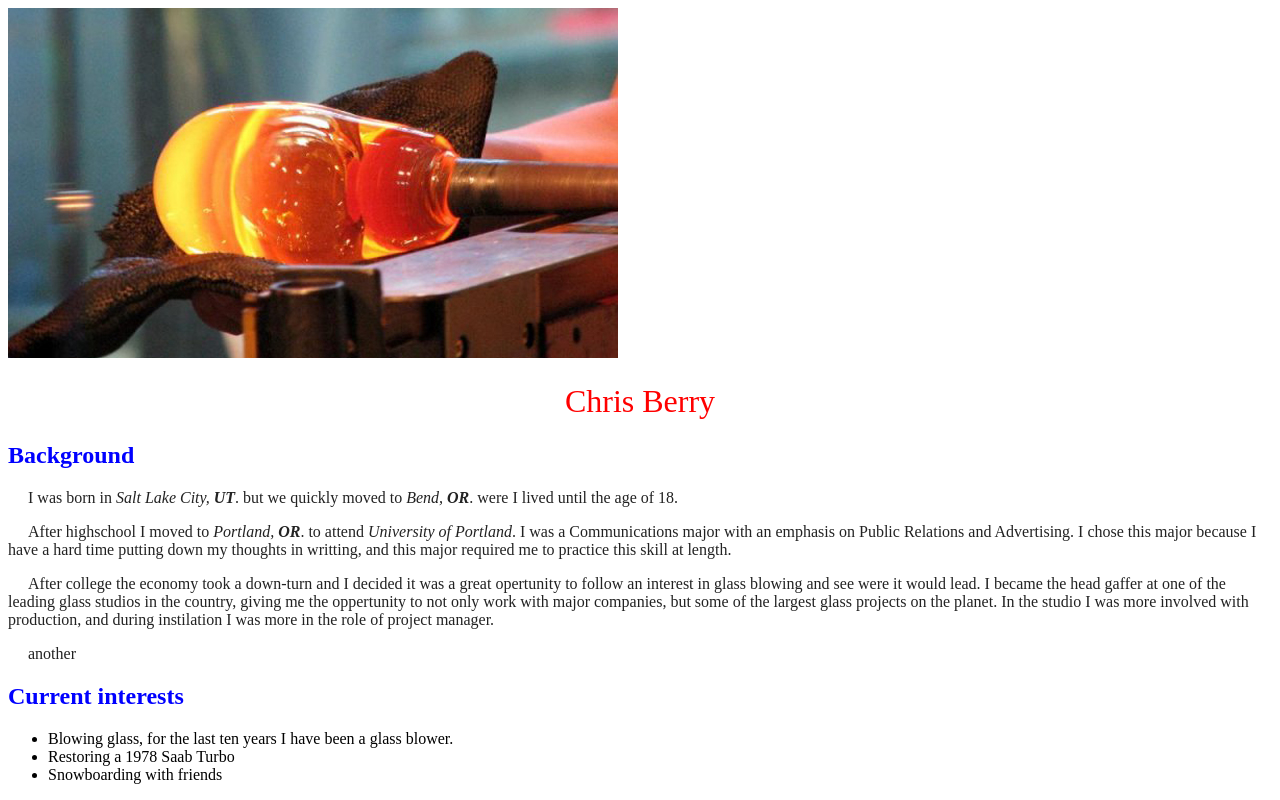
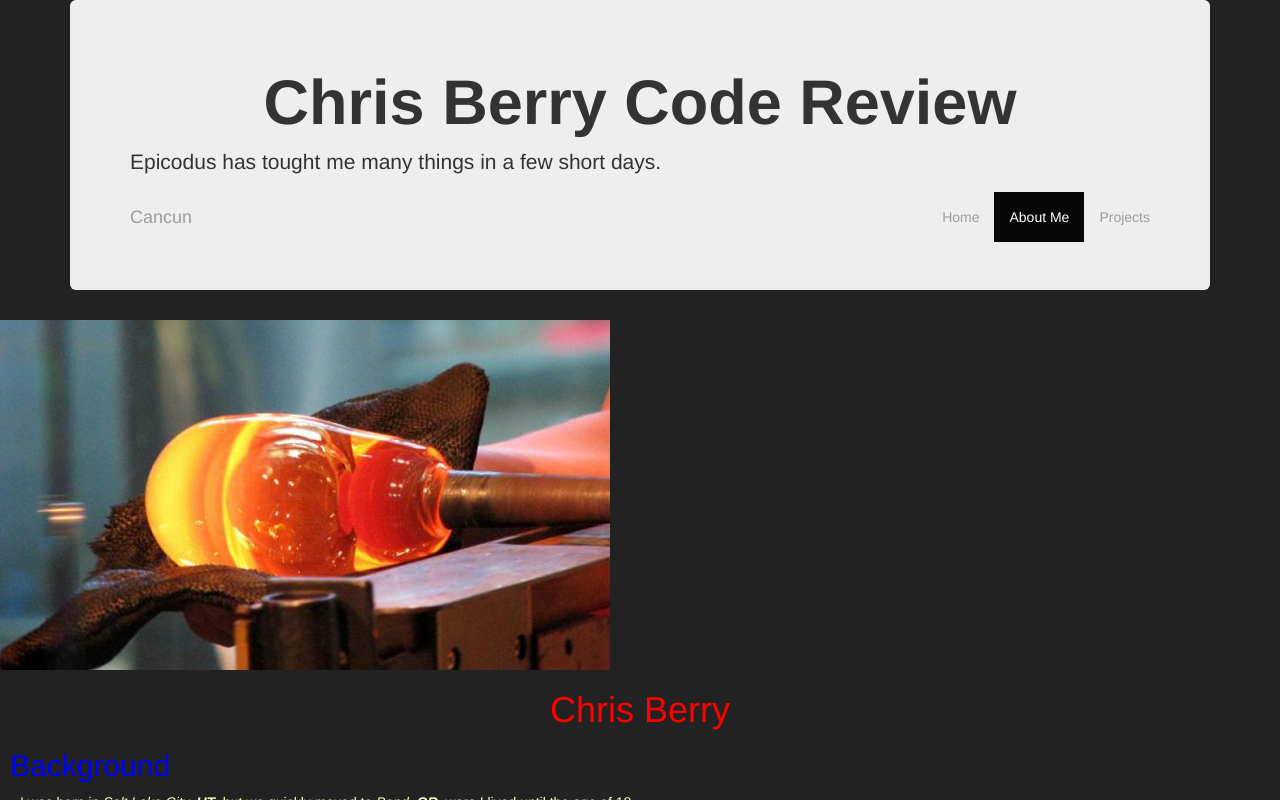
Before and after one commit to chrisberry321/code_review, a plain HTML site: page Aboutme.html in a window 1280 px wide. Drawn offline with nearby package versions, Linux system fonts and the light colour scheme.

Commit message:
links to toolbar connected

```diff
--- a/Aboutme.html
+++ b/Aboutme.html
@@ -2,13 +2,54 @@
 <html>
   <head>
     <meta charset="utf-8">
-    <title>All About Chris Berry</title>
+    <title>Code review week 1</title>
     <meta name="viewport" content="width=device-width, initial-scale=1.0">
+    <script src="https://code.jquery.com/jquery-1.11.3.min.js"></script>
+    <script src="https://maxcdn.bootstrapcdn.com/bootstrap/3.3.6/js/bootstrap.min.js"></script>
+    <link href="css/bootstrap.min.css" rel="stylesheet" media="screen">
     <link href="chrisb.css" rel="stylesheet" media="screen">
 
   </head>
+  <body>
 
-  <body>
+  <!--Navbar-->
+   <div class="container">
+
+       <div>
+         <header class="page-header">
+           <ul class="nav nav-pills pull-right">
+             <li class="active"><a href="#">Home</a></li>
+             <li><a href="#">Projects</a></li>
+             <li><a href="Aboutme.html">About me</a></li>
+           </ul>
+           <h1>Code Review</h1>
+         </header>
+       </div>
+       <div class="navbar navbar-inverse navbar-fixed-top">
+         <div class="container">
+               <button type="button" class="navbar-toggle" data-toggle="collapse" data-target=".navbar-collapse">
+                 <span class="icon-bar"></span>
+                 <span class="icon-bar"></span>
+                 <span class="icon-bar"></span>
+               </button>
+
+
+       <div class="jumbotron">
+         <h1><strong>Chris Berry Code Review</strong></h1>
+         <p class="lead">Epicodus has tought me many things in a few short days. </p>
+             <a class="navbar-brand text-muted" href="#">Cancun</a>
+             <div class="collapse navbar-collapse">
+            <ul class="nav navbar-nav navbar-right">
+               <li><a href="chrisb.html">Home</a></li>
+               <li class="active"><a href="Aboutme.html">About Me</a></li>
+               <li><a href="projects.html">Projects</a></li>
+             </ul>
+
+           </div>
+         </div>
+        </div>
+     <!--End Navbar-->
+
     <img src="img/glass.jpg" alt="chris and sara in kauai">
     <h1>Chris Berry</h1>
     <h2>Background</h2>
@@ -28,11 +69,12 @@
 
 
     <h2>Current interests</h2>
-    <ul>
-      <li>Blowing glass, for the last ten years I have been a glass blower.</li>
-      <li>Restoring a 1978 Saab Turbo</li>
-      <li>Snowboarding with friends</li>
-    </ul>
-
+    <div class="background">
+      <ul>
+        <li>Blowing glass, for the last ten years I have been a glass blower.</li>
+        <li>Restoring a 1978 Saab Turbo</li>
+        <li>Snowboarding with friends</li>
+      </ul>
+   </div>
   </body>
 </html>
--- a/chrisb.css
+++ b/chrisb.css
@@ -2,7 +2,7 @@
 top bar color
 ********************/
 html{
-  boarder-top: 20px;
+  boarder-top: 20px solid #7DBAFF;
 }
 h1 {
   color: red;
@@ -11,10 +11,12 @@ h1 {
   text-align: center;
 }
 .background{
-  color: #222;
+  color: #F8FFC4;
   text-indent: 20px;
 }
 
 h2{
   color: blue;
+  text-align: inherit;
+  padding-left: 10px
 }
--- /dev/null
+++ b/cupcake/cupcake.css
@@ -0,0 +1,33 @@
+
+
+h1 {
+  display: inline-block;
+  text-align: center;
+  color: blue;
+  font-size: 40px;
+}
+
+ul {
+  display: inline;
+}
+
+p{
+  display: inline-block;
+}
+.flashy{
+  font-family: sans-serif;
+  font-style: italic;
+  color: red;
+}
+header{
+  padding: 20px;
+  align-items: center;
+  margin-left: 200px;
+}
+img{
+  padding:20px;
+}
+
+.best{
+  color: blue;
+}
```
Also changed, not shown: chrisb.html (+4 -4 lines), cupcake/cupcake.html (added, +31 -0 lines), projects.html (+48 -2 lines).
